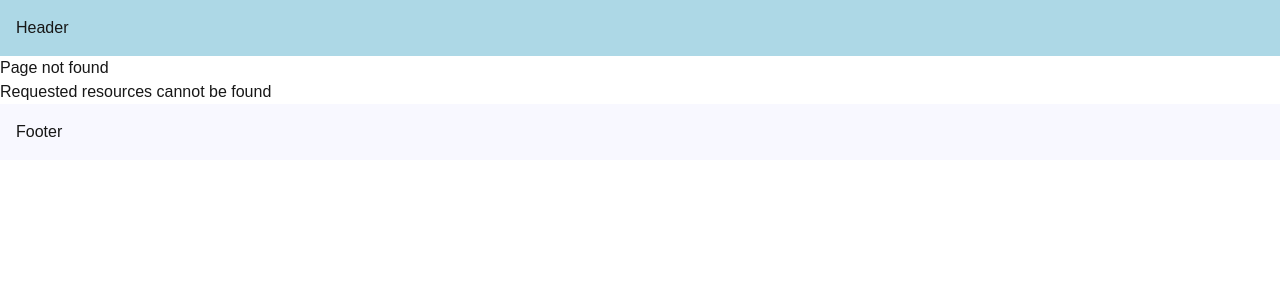
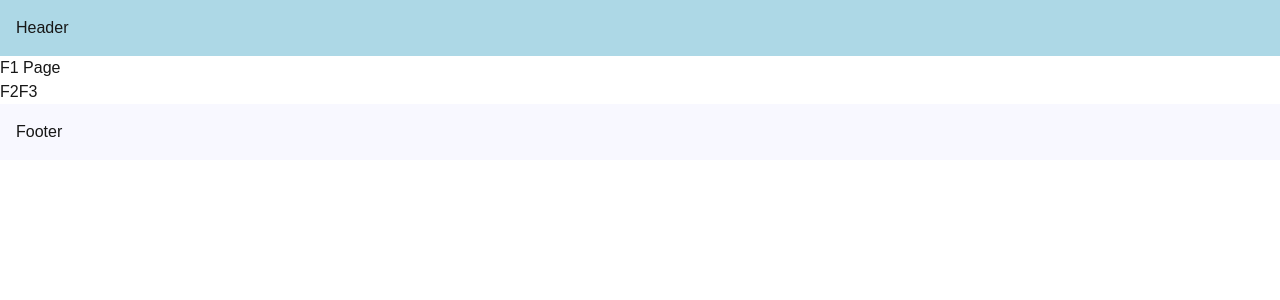
Before and after one commit to LikhithHG/learnNext, a Next.js app: page /f1 in a window 1280 px wide. Before the commit this address had no page. Shown: the top 300 px of the page. Built offline with nearby package versions, Linux system fonts and the light colour scheme.

Commit message:
Video 33 to 35

```diff
--- /dev/null
+++ b/src/app/f1/(.)f2/page.tsx
@@ -0,0 +1,3 @@
+export default function InterceptedF2() {
+    return <h1>(.)Intercepted F2 Page</h1>
+}
--- /dev/null
+++ b/src/app/f1/(..)f3/page.tsx
@@ -0,0 +1,3 @@
+export default function InterceptedF3() {
+    return <h1>(..)Intercepted F3 Page</h1>
+}
--- /dev/null
+++ b/src/app/f1/f2/page.tsx
@@ -0,0 +1,3 @@
+export default function F2() {
+    return <h1>F2 Page</h1>
+}
--- /dev/null
+++ b/src/app/f1/page.tsx
@@ -0,0 +1,14 @@
+import Link from 'next/link';
+
+export default function F1() {
+    return (
+        <>
+            <h1>F1 Page</h1>
+            <div>
+                <Link href={'/f1/f2'}>F2</Link>
+                <Link href={'/f3'}>F3</Link>
+            </div>
+        </>
+    )
+
+}
--- /dev/null
+++ b/src/app/f3/page.tsx
@@ -0,0 +1,3 @@
+export default function F3() {
+    return <h1>F3 Page</h1>
+}
--- /dev/null
+++ b/src/app/hello/route.ts
@@ -0,0 +1,3 @@
+export async function GET() {
+    return new Response("Hello World!");
+}
```
